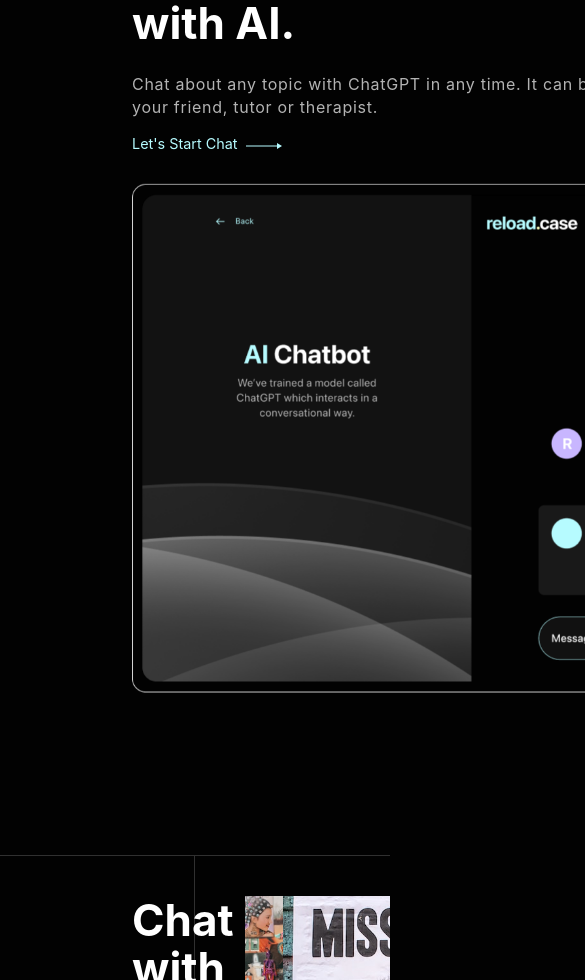
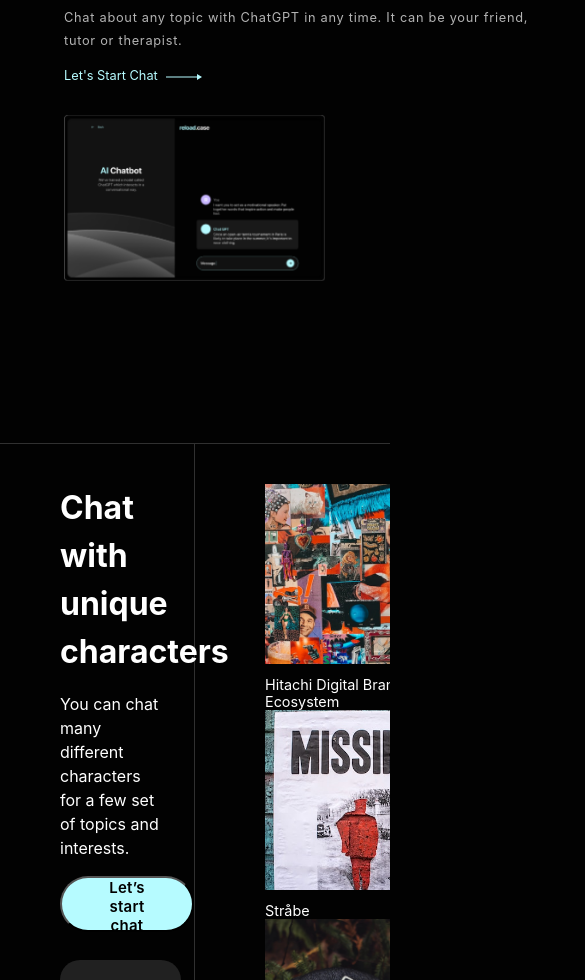
Before and after one commit to Enesmerdane/reload-case-study, a React (Create React App) app: page / in a window 390 px wide. Shown: the part 1020-2000 px from the top of the page, 585 px wide, since content can reach past the window. Built offline with nearby package versions, Linux system fonts and the light colour scheme; no server answers.

Commit message:
responsive added
responsive added

```diff
--- a/src/pages/chat/index.tsx
+++ b/src/pages/chat/index.tsx
@@ -34,12 +34,13 @@
             ]);
         }
         textAreaRef.current!.disabled = false;
+        textAreaRef.current!.focus();
     };
 
     const handleQuestion = (message: string, event?: KeyboardEvent) => {
         event?.preventDefault();
-        console.log("textInput: ", textInput);
-        console.log("message: ", message);
+        // console.log("textInput: ", textInput);
+        // console.log("message: ", message);
 
         if (textAreaRef.current?.value !== "") {
             let question = textAreaRef.current?.value;
@@ -60,7 +61,7 @@
 
     useEffect(() => {
         const keyDownHandler = (event: KeyboardEvent) => {
-            console.log("User pressed: ", event.key);
+            // console.log("User pressed: ", event.key);
             if (event.key === "Enter") {
                 handleQuestion(textInput, event);
             }
--- a/src/pages/chat/styles.css
+++ b/src/pages/chat/styles.css
@@ -120,3 +120,41 @@
 .chatpage__message_container::-webkit-scrollbar{
     width:0;
 }
+
+@media(max-width:750px){
+    .ChatPageBody {
+        flex-direction: column;
+    }
+    .chatpage__section1_backbutton {
+        font-size: 0.8;
+        margin-left:2px;
+        margin-top: 16px;
+    }
+    .chatpage__section1 {
+        width: 100%;
+        height: 20vh;
+    }
+    .chatpage__section1_title {
+        width:50%;
+        font-size: 2rem;
+        font-weight: 700;
+        text-align: center;
+        line-height: 2.5rem;
+        margin:auto;
+        margin-top: -20px;
+    }
+    .chatpage__section1_description {
+        font-size: 1rem;
+    }
+    .chatpage__section2 {
+        width: 100%;
+    }
+    .chatpage__section2_logo {
+        margin:auto;
+        margin-top:10px;
+    }
+    .chatpage_chat_screen {
+        height: 80vh;
+        padding-bottom: 44px;
+    }
+}
--- a/src/pages/home/index.tsx
+++ b/src/pages/home/index.tsx
@@ -55,8 +55,9 @@
     }, []);
 
     useEffect(() => {
-        console.log(isInVP);
+        // console.log(isInVP);
         if (isInVP) {
+            // lock and scoll the content
         }
 
         let perspective: number;
@@ -181,7 +182,7 @@
                         />
                     </div>
                     <div className="mainpage__footer_information">
-                        <div>
+                        <div className="mainpage__footer_information_block">
                             <div className="mainpage__footer_information_title">
                                 Business requires
                             </div>
@@ -192,7 +193,7 @@
                                 +27 123 456 789
                             </div>
                         </div>
-                        <div>
+                        <div className="mainpage__footer_information_block">
                             <div className="mainpage__footer_information_title">
                                 London
                             </div>
@@ -200,7 +201,7 @@
                                 133A Rye lane London SE15 4BQ UK
                             </div>
                         </div>
-                        <div>
+                        <div className="mainpage__footer_information_block">
                             <div className="mainpage__footer_information_title">
                                 Open positions
                             </div>
@@ -214,7 +215,7 @@
                                 Photography
                             </div>
                         </div>
-                        <div>
+                        <div className="mainpage__footer_information_block">
                             <div className="mainpage__footer_information_title">
                                 Cape town
                             </div>
--- a/src/pages/home/styles.css
+++ b/src/pages/home/styles.css
@@ -49,6 +49,8 @@
     padding-left: 8.25rem;
     padding-top: 2rem;
     perspective: 50em;
+    display:flex;
+    flex-direction: column;
 }
 
 .section2__heading {
@@ -84,10 +86,10 @@
 }
 
 .section2__chat_img {
-    display:block;
     margin:auto;
-    width: 800px;
-    margin-left:0px
+    width: 80%;
+    margin-left: 0px;
+    margin-right: 30px;
 }
 
 .section3{
@@ -127,8 +129,8 @@
 
 .section3__rectangle {
     margin-top: 25px;
-    width: 460px;
-    height: 360px;
+    width: 90%;
+    height: 40%;
     border-radius: 20px;
     background: #212121;
 }
@@ -137,13 +139,13 @@
     width: 50%;
     height:680px;
     padding-top: 40px;
-    padding-left: 50px;
+    padding-left: 70px;
     padding-right: 60px;
     padding-bottom: 40px;
     display: grid;
     grid-template-columns: repeat(2, 45%);
     grid-column-gap: 0px;
-    grid-row-gap: 5px;
+    grid-row-gap: 0px;
     overflow-y: scroll;
 }
 .section3__rightside::-webkit-scrollbar {
@@ -151,20 +153,39 @@
 }
 
 .section3__topic_item {
-    height: 230px;
-    width: 220px;
-}
-
-.section3__topic_description{
-    display:block;
-    margin-top:0.5rem;
-    font-size: 0.9rem;
+    height: auto;
+    width: auto;
+    /* display:flex;
+    flex-direction: column; */
 }
 
 .section3__topic_item_img {
     height: 180px;
+    width: 180px;
+    object-fit: cover;
+    /* background: 50% 50% no-repeat; */
+}
+
+@media(max-width:1100px) {
+    .section3__topic_item_img {
+        height: 140px;
+        width: 140px;
+        object-fit: cover;
+    }
+}
+
+@media(max-width:920px) {
+    .section3__topic_item_img {
+        height: 100px;
+        width: 100px;
+        object-fit: cover;
+    }
+}
+
+.section3__topic_description{
+    margin-top:0.5rem;
+    font-size: 0.9rem;
     width: 200px;
-    object-fit: cover;
 }
 
 .section4 {
@@ -212,9 +233,14 @@
 
 .mainpage__footer_information {
     width: 50%;
-    display: grid;
-    grid-template-columns: repeat(2, 50%);
-    grid-template-rows: repeat(2, 50%);
+    display:flex;
+    flex-direction: row;
+    flex-wrap: wrap;
+}
+
+.mainpage__footer_information_block {
+    margin-left: 20px;
+    width: 200px;
 }
 
 .mainpage__footer_part2 {
@@ -242,6 +268,7 @@
 .mainpage__footer_part2_social_media>div{
     width: 32%;
     text-align: left;
+    margin-right:1rem;
 }
 
 .mainpage__footer_button {
@@ -268,3 +295,72 @@
     font-weight: 400;
     line-height: 150%; /* 36px */
 }
+
+@media(max-width: 750px){
+    .section3__rightside{
+        grid-template-columns: repeat(1, 90%);
+    }
+    .section3__topic_item_img {
+        height: 180px;
+        width: 180px;
+    }
+    /* footer {
+        display: block;
+        width: 100%
+    } */
+    .mainpage__footer_part1 {
+        display: block;
+    }
+    .mainpage__footer_contact_us {
+        margin-right:0px;
+        width: 100%
+    }
+    .mainpage__footer_information {
+        flex-direction: row;
+        margin-top:10px;
+    }
+    .mainpage__footer_information_block {
+        margin-left: 20px;
+        width: 200px;
+    }
+    .mainpage__footer_part2_social_media {
+        font-size: 0.8rem;
+        align-items: center;
+        width: 70%;
+    }
+    .section2{
+        padding-left: 4rem
+    }
+    .section2__heading{
+        font-size:2rem;
+    }
+    .section2__description {
+        font-size: 0.8rem;;
+    }
+    .section2__link {
+        font-size: 0.8rem;
+    }
+    .section3__leftside_heading{
+        font-size: 2rem;
+    }
+    .section3__leftside_description {
+        font-size: 0.8;
+    }
+    .section3__button button blue {
+        font-size: 0.8rem;
+    }
+    .section3__leftside{
+        padding-left: 60px;
+    }
+    .section4__heading{
+        font-size: 2rem;
+        padding: 0 1rem;
+        line-height: 2.5rem;
+    }
+    .mainpage__footer_information_title{
+        font-size:1.2rem;
+    }
+    .mainpage__footer_information_text{
+        font-size:0.8rem;
+    }
+}
```
